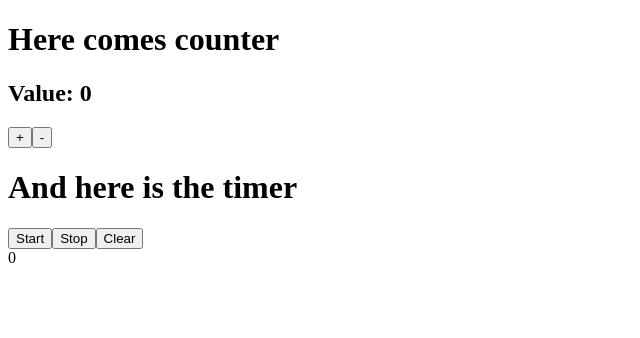
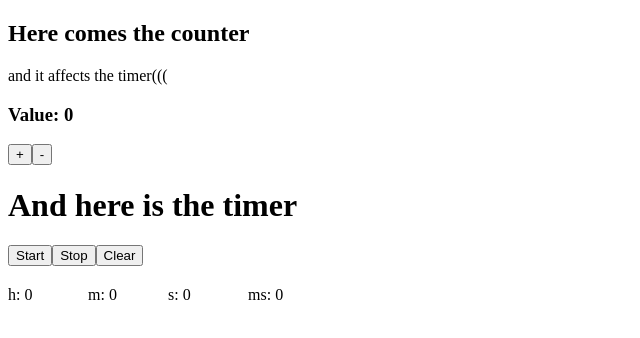
Before and after one commit to IlyaLisitsin/react-redux-timer, a React (Create React App) app: page / in a window 1280 px wide. Shown: the top 338 px of the page, without its empty margins (0-640 px from the left). Built offline with nearby package versions, Linux system fonts and the light colour scheme.

Commit message:
counter and timer both work now

```diff
--- a/src/actions/index.js
+++ b/src/actions/index.js
@@ -1,6 +1,9 @@
 export const increment = () => ({ type: 'INCREMENT'})
 export const decrement = () => ({ type: 'DECREMENT'})
+
 export const start = () => ({ type: 'START' })
-export const tick = () => ({ type: 'TICK' })
 export const stop = () => ({ type: 'STOP' })
 export const clear = () => ({ type: 'CLEAR' })
+
+export const startTick = () => ({ type: 'START_TICK' })
+export const stopTick = () => ({ type: 'STOP_TICK' })
--- a/src/containers/CounterAct.js
+++ b/src/containers/CounterAct.js
@@ -4,20 +4,21 @@ import React from "react"
 
 const Counter = ({ value, onIncrementClick, onDecrementClick }) => (
     <div>
-      <h1>Here comes counter</h1>
-      <h2>Value: {value}</h2>
-      <button onClick={onIncrementClick}>+</button>
-      <button onClick={onDecrementClick}>-</button>
+        <h2>Here comes the counter</h2>
+        <div>and it affects the timer(((</div>
+        <h3>Value: {value}</h3>
+        <button onClick={onIncrementClick}>+</button>
+        <button onClick={onDecrementClick}>-</button>
     </div>
 )
 
 export default connect(
     state => ({
-      value: state.countings
+        value: state.countings
     }),
     {
-      onIncrementClick: increment,
-      onDecrementClick: decrement
+        onIncrementClick: increment,
+        onDecrementClick: decrement
     }
 )(Counter);
 
--- a/src/containers/TimerAct.js
+++ b/src/containers/TimerAct.js
@@ -1,20 +1,63 @@
 import { connect } from "react-redux";
-import { start, stop, clear } from "../actions/index";
+import { start, stop, clear, startTick, stopTick } from "../actions/index";
 import React from 'react'
 
-const Timer = ({ms, handleStart, handleStop, handleClear}) => (
+class Timer extends React.Component {
+    constructor(props) {
+        super(props)
+    }
+
+    msHandler = (ms) => {
+        const res = { ms: 0, s: 0, h: 0, m: 0 }
+        res.h = Math.floor(ms / 3600000)
+        res.m = Math.floor((ms - res.h * 3600000) / 60000)
+        res.s = Math.floor((ms - res.h * 3600000 - res.m * 60000) / 1000)
+        res.ms  = ms - res.h * 3600000 - res.m * 60000 - res.s * 1000
+
+        return res
+    }
+
+    componentWillReceiveProps(nextProps) {
+        this.msHandler(nextProps.ms)
+    }
+
+    startTick = () => {
+        if (!this.props.stop) this.props.handleStart()
+    }
+
+    componentDidMount() {
+        setInterval(this.startTick, 1)
+    }
+
+    componentWillUnmount() {
+        clearInterval(this.startTick)
+    }
+
+    render() {
+        const {ms, handleStart, handleStop, handleClear} = this.props
+        const res = this.msHandler(ms)
+
+        return (
             <div>
                 <h1>And here is the timer</h1>
                 <button onClick={handleStart}>Start</button>
                 <button onClick={handleStop}>Stop</button>
                 <button onClick={handleClear}>Clear</button>
-        <div>{ms}</div>
+                <div className={"timer"}>
+                    <span>h: {res.h}</span>
+                    <span>m: {res.m}</span>
+                    <span>s: {res.s}</span>
+                    <span>ms: {res.ms}</span>
+                </div>
             </div>
         )
+    }
+}
 
 export default connect(
     state => ({
-        ms: state.timering
+        ms: state.timering,
+        stop: state.tick
     }),
     {
         handleStart: start,
--- /dev/null
+++ b/src/index.css
@@ -0,0 +1,5 @@
+span {
+    margin-top: 20px;
+    display: inline-block;
+    min-width: 80px;
+}
--- a/src/reducers/countings.js
+++ b/src/reducers/countings.js
@@ -1,5 +1,4 @@
 const countings = (state = 0, action) => {
-  console.log(action);
   switch (action.type) {
     case "INCREMENT":
       return state + 1;
--- /dev/null
+++ b/src/reducers/tick.js
@@ -0,0 +1,17 @@
+const tick = (state = 0, action) => {
+    // console.log('tick', state)
+    switch(action.type) {
+        case 'START':
+            return false
+        case 'STOP':
+            return true
+        case 'INCREMENT':
+            return false
+        case 'DECREMENT':
+            return false
+        default:
+            return true
+    }
+}
+
+export default tick
--- a/src/reducers/timering.js
+++ b/src/reducers/timering.js
@@ -1,15 +1,13 @@
 const timering = (state = 0, action) => {
-  console.log(action);
-  switch (action.type) {
-    case "START":
-      return "started";
-    case "STOP":
-      return "stopped";
-    case "CLEAR":
-      return "cleared";
-    default:
-      return state;
-  }
-};
+    // console.log('timering', action.type)
+    switch(action.type) {
+        case 'START':
+            return state + 1
+        case 'CLEAR':
+            return 0
+        default:
+            return state
+    }
+}
 
 export default timering;
```
Also changed, not shown: src/index.js (+9 -8 lines), src/reducers/index.js (+7 -5 lines). Lines whose indentation alone changed are shown as unchanged.
